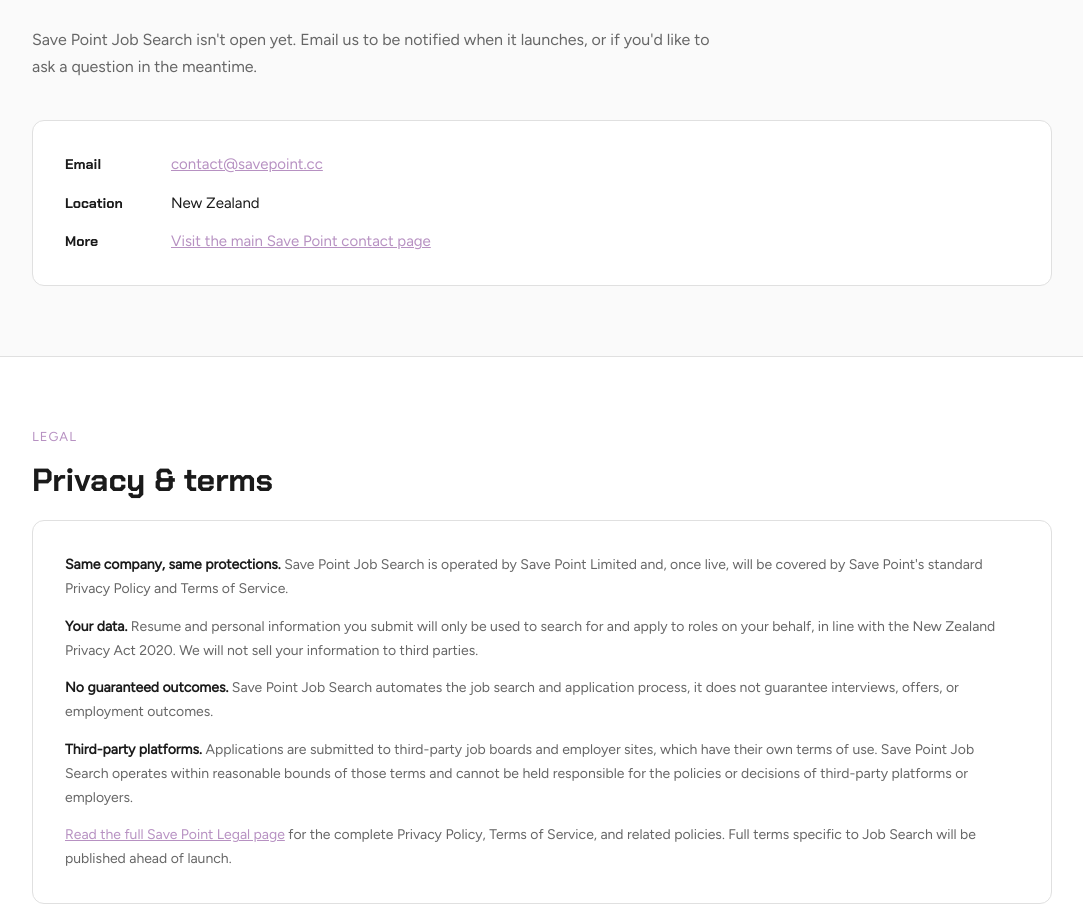
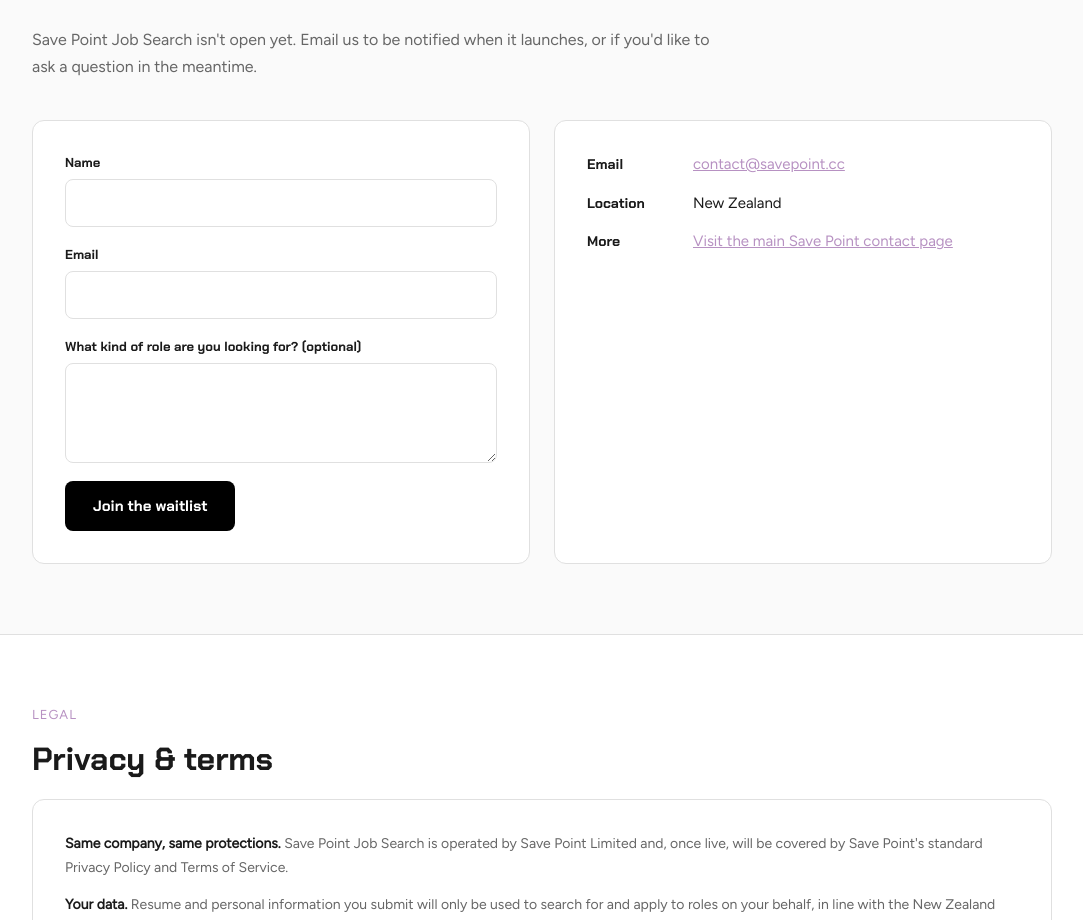
Before and after one commit to LoganShmogan/save-point, a Next.js app: page /job-search in a window 1280 px wide. Shown: the part 1680-2600 px from the top of the page, without its empty margins (98-1181 px from the left). Built offline with nearby package versions, Linux system fonts and the light colour scheme.

Commit message:
Added emailjs service for waitlist

```diff
--- a/app/job-search/page.tsx
+++ b/app/job-search/page.tsx
@@ -2,6 +2,7 @@
 import type { Metadata } from "next";
 import VentureNav from "@/app/ventures/ventureNav";
 import VentureFooter from "@/app/ventures/ventureFooter";
+import WaitlistForm from "@/app/job-search/waitlistForm";
 import styles from "@/app/ventures/ventures.module.css";
 
 export const metadata: Metadata = {
@@ -122,6 +123,10 @@
             when it launches, or if you&apos;d like to ask a question in the
             meantime.
           </p>
+          <div className={styles.grid2}>
+            <div className={styles.contactCard}>
+              <WaitlistForm />
+            </div>
             <div className={styles.contactCard}>
               <div className={styles.contactRow}>
                 <span className={styles.contactLabel}>Email</span>
@@ -141,6 +146,7 @@
                 <Link href="/contact" className={styles.inlineLink}>
                   Visit the main Save Point contact page
                 </Link>
+              </div>
             </div>
           </div>
         </div>
--- /dev/null
+++ b/app/job-search/waitlistForm.tsx
@@ -0,0 +1,111 @@
+"use client";
+
+import { useState, type FormEvent } from "react";
+import emailjs from "@emailjs/browser";
+import styles from "@/app/ventures/ventures.module.css";
+
+type Status = "idle" | "sending" | "success" | "error";
+
+const WaitlistForm = () => {
+  const [status, setStatus] = useState<Status>("idle");
+
+  const handleSubmit = async (event: FormEvent<HTMLFormElement>) => {
+    event.preventDefault();
+    setStatus("sending");
+
+    const form = event.currentTarget;
+    const serviceId = process.env.NEXT_PUBLIC_EMAILJS_SERVICE_ID;
+    const templateId = process.env.NEXT_PUBLIC_EMAILJS_TEMPLATE_ID;
+    const publicKey = process.env.NEXT_PUBLIC_EMAILJS_PUBLIC_KEY;
+
+    if (!serviceId || !templateId || !publicKey) {
+      setStatus("error");
+      return;
+    }
+
+    try {
+      await emailjs.sendForm(serviceId, templateId, form, { publicKey });
+      setStatus("success");
+      form.reset();
+    } catch (err) {
+      const status =
+        err && typeof err === "object" && "status" in err
+          ? (err as { status: unknown }).status
+          : undefined;
+      const text =
+        err && typeof err === "object" && "text" in err
+          ? (err as { text: unknown }).text
+          : undefined;
+      console.error("EmailJS send failed — status:", status, "text:", text);
+      setStatus("error");
+    }
+  };
+
+  return (
+    <form className={styles.form} onSubmit={handleSubmit}>
+      <div className={styles.formRow}>
+        <label htmlFor="name" className={styles.formLabel}>
+          Name
+        </label>
+        <input
+          id="name"
+          name="name"
+          type="text"
+          required
+          className={styles.formInput}
+        />
+      </div>
+
+      <div className={styles.formRow}>
+        <label htmlFor="email" className={styles.formLabel}>
+          Email
+        </label>
+        <input
+          id="email"
+          name="email"
+          type="email"
+          required
+          className={styles.formInput}
+        />
+      </div>
+
+      <div className={styles.formRow}>
+        <label htmlFor="message" className={styles.formLabel}>
+          What kind of role are you looking for? (optional)
+        </label>
+        <textarea
+          id="message"
+          name="message"
+          className={styles.formTextarea}
+        />
+      </div>
+
+      <button
+        type="submit"
+        className={styles.formSubmit}
+        disabled={status === "sending"}
+      >
+        {status === "sending" ? "Joining..." : "Join the waitlist"}
+      </button>
+
+      {status === "success" && (
+        <p className={`${styles.formStatus} ${styles.formStatusSuccess}`}>
+          You&apos;re on the list — we&apos;ll be in touch when Save Point
+          Job Search launches.
+        </p>
+      )}
+
+      {status === "error" && (
+        <p className={`${styles.formStatus} ${styles.formStatusError}`}>
+          Something went wrong sending that. Please email us directly at{" "}
+          <a href="mailto:contact@savepoint.cc" className={styles.inlineLink}>
+            contact@savepoint.cc
+          </a>
+          .
+        </p>
+      )}
+    </form>
+  );
+};
+
+export default WaitlistForm;
--- a/app/ventures/ventures.module.css
+++ b/app/ventures/ventures.module.css
@@ -280,6 +280,82 @@
   border-radius: 2px;
 }
 
+/* ── Waitlist / contact form ── */
+.form {
+  display: flex;
+  flex-direction: column;
+  gap: 18px;
+}
+
+.formRow {
+  display: flex;
+  flex-direction: column;
+  gap: 6px;
+}
+
+.formLabel {
+  font-family: var(--font-display);
+  font-size: 13px;
+  color: var(--gray-900);
+}
+
+.formInput,
+.formTextarea {
+  font-family: var(--font-body);
+  font-size: 15px;
+  color: var(--gray-900);
+  background: var(--white);
+  border: solid 1px var(--gray-300);
+  border-radius: 8px;
+  padding: 12px 14px;
+  width: 100%;
+}
+
+.formTextarea {
+  resize: vertical;
+  min-height: 100px;
+}
+
+.formInput:focus,
+.formTextarea:focus {
+  outline: none;
+  border-color: var(--purple);
+}
+
+.formSubmit {
+  font-family: var(--font-display);
+  font-size: 15px;
+  color: var(--white);
+  background: var(--black);
+  border: none;
+  border-radius: 8px;
+  padding: 14px 28px;
+  cursor: pointer;
+  align-self: flex-start;
+}
+
+.formSubmit:hover:not(:disabled) {
+  background: var(--purple);
+}
+
+.formSubmit:disabled {
+  opacity: 0.6;
+  cursor: not-allowed;
+}
+
+.formStatus {
+  font-family: var(--font-body);
+  font-size: 14px;
+}
+
+.formStatusSuccess {
+  color: #4a8f52;
+}
+
+.formStatusError {
+  color: #c25b5b;
+}
+
 /* ── Contact ── */
 .contactCard {
   background: var(--white);
--- a/package.json
+++ b/package.json
@@ -10,6 +10,7 @@
   },
   "dependencies": {
     "@clerk/nextjs": "^6.35.1",
+    "@emailjs/browser": "^4.4.1",
     "@fortawesome/free-solid-svg-icons": "^7.1.0",
     "@fortawesome/react-fontawesome": "^3.1.1",
     "class-variance-authority": "^0.7.1",
```
Also changed, not shown: 1 other file (tests, documents, lock files or other folders). Lines whose indentation alone changed are shown as unchanged.
